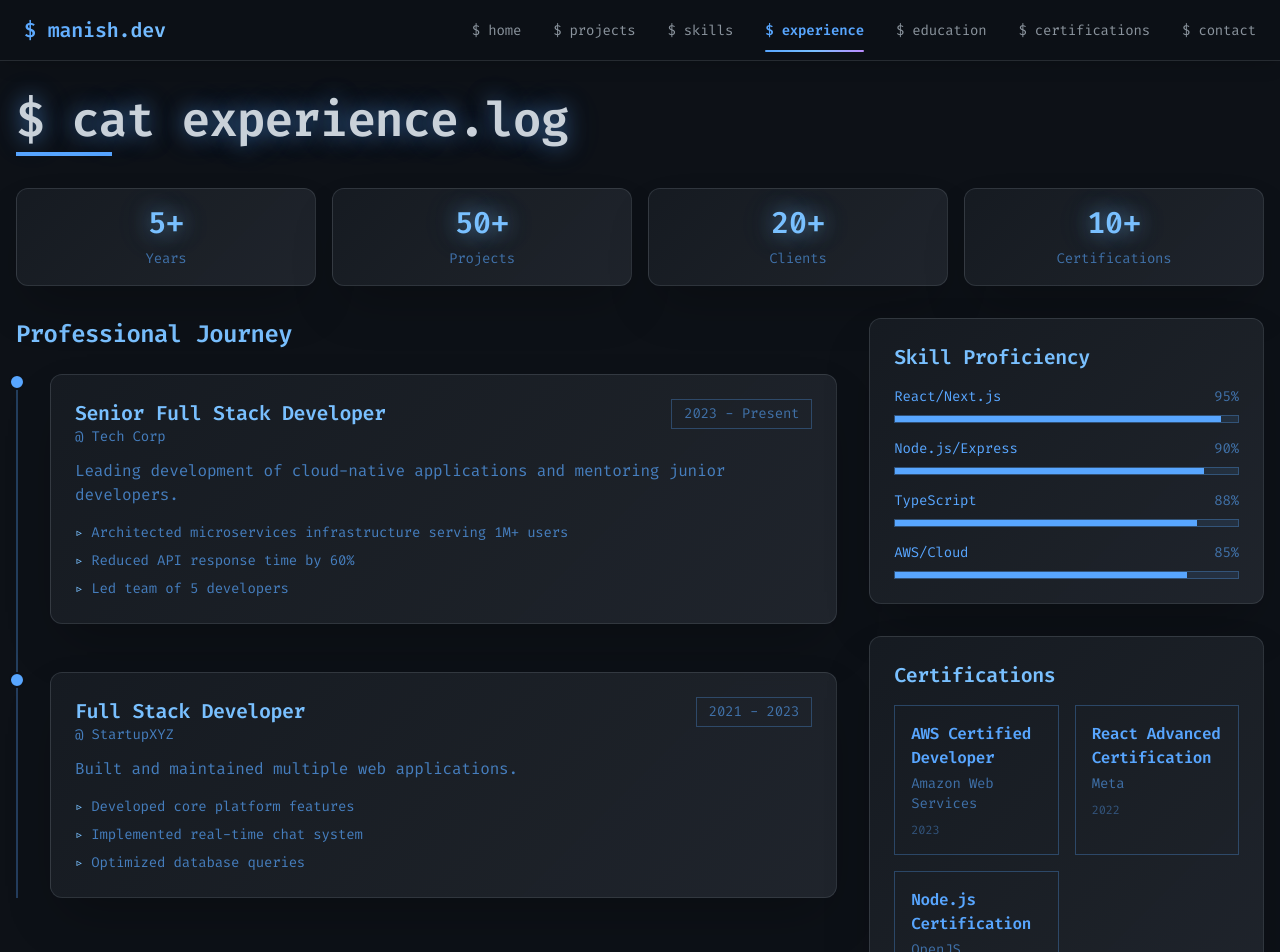
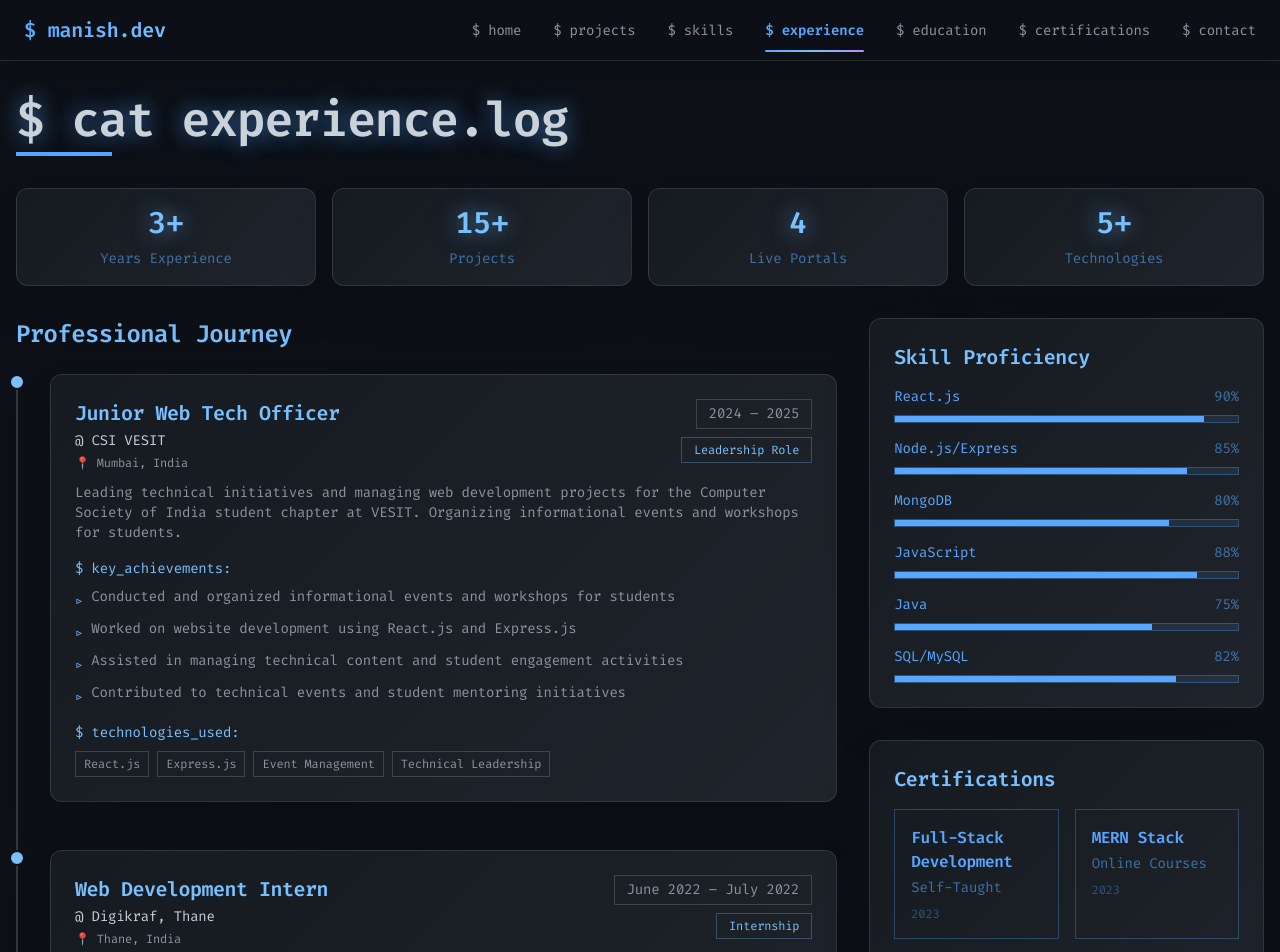
Before and after one commit to manishraje28/manish-portfolio, a React (Create React App) app: page /experience in a window 1280 px wide. Shown: the top 952 px of the page. Built offline with nearby package versions, Linux system fonts and the light colour scheme.

Commit message:
Update experience page with actual resume data - CSI VESIT & Digicraft internship details

```diff
--- a/src/pages/experience-journey/components/TimelineItem.jsx
+++ b/src/pages/experience-journey/components/TimelineItem.jsx
@@ -2,36 +2,73 @@ import React from 'react';
 
 const TimelineItem = ({ experience, index }) => {
   return (
-    <div className="relative pl-8 pb-12 border-l-2 border-terminal-text/30 last:pb-0">
+    <div className="relative pl-8 pb-12 border-l-2 border-terminal-text-muted/30 last:pb-0">
       {/* Timeline dot */}
-      <div className="absolute left-[-9px] top-0 w-4 h-4 rounded-full bg-terminal-text border-2 border-terminal-bg"></div>
+      <div className="absolute left-[-9px] top-0 w-4 h-4 rounded-full bg-terminal-accent border-2 border-terminal-bg"></div>
 
-      <div className="terminal-window p-6">
-        <div className="flex justify-between items-start mb-3">
-          <div>
-            <h3 className="text-xl font-bold text-terminal-accent">
+      <div className="terminal-window p-4 md:p-6">
+        <div className="flex flex-wrap justify-between items-start gap-3 mb-3">
+          <div className="flex-1">
+            <h3 className="text-lg md:text-xl font-bold text-terminal-accent mb-1">
               {experience.title}
             </h3>
-            <p className="text-terminal-text/70 font-mono text-sm">
+            <p className="text-terminal-text-bright font-mono text-xs sm:text-sm mb-1">
               @ {experience.company}
             </p>
+            {experience.location && (
+              <p className="text-terminal-text-muted font-mono text-xs">
+                📍 {experience.location}
+              </p>
+            )}
           </div>
-          <span className="text-terminal-text/60 text-sm font-mono px-3 py-1 border border-terminal-text/30">
+          <div className="flex flex-col items-end gap-2">
+            <span className="text-terminal-text-muted text-xs sm:text-sm font-mono px-3 py-1 border border-terminal-text-muted/30 whitespace-nowrap">
               {experience.period}
             </span>
+            {experience.type && (
+              <span className="text-terminal-accent text-xs font-mono px-3 py-1 border border-terminal-accent/30">
+                {experience.type}
+              </span>
+            )}
+          </div>
         </div>
 
-        <p className="text-terminal-text/70 mb-4">{experience.description}</p>
+        <p className="text-terminal-text-muted text-xs sm:text-sm mb-4 leading-relaxed">
+          {experience.description}
+        </p>
 
         {experience.achievements && (
+          <div className="mb-4">
+            <p className="text-terminal-accent font-mono text-xs sm:text-sm mb-2">
+              $ key_achievements:
+            </p>
             <ul className="space-y-2">
               {experience.achievements.map((achievement, i) => (
-              <li key={i} className="flex items-start gap-2 text-sm text-terminal-text/70">
-                <span className="text-terminal-accent">▹</span>
+                <li key={i} className="flex items-start gap-2 text-xs sm:text-sm text-terminal-text-muted">
+                  <span className="text-terminal-accent mt-1">▹</span>
                   {achievement}
                 </li>
               ))}
             </ul>
+          </div>
+        )}
+
+        {experience.skills && (
+          <div>
+            <p className="text-terminal-accent font-mono text-xs sm:text-sm mb-2">
+              $ technologies_used:
+            </p>
+            <div className="flex flex-wrap gap-2">
+              {experience.skills.map((skill, i) => (
+                <span
+                  key={i}
+                  className="text-xs px-2 py-1 border border-terminal-text-muted/30 text-terminal-text-muted font-mono hover:border-terminal-accent/50 hover:text-terminal-accent transition-colors"
+                >
+                  {skill}
+                </span>
+              ))}
+            </div>
+          </div>
         )}
       </div>
     </div>
--- a/src/pages/experience-journey/index.jsx
+++ b/src/pages/experience-journey/index.jsx
@@ -8,48 +8,58 @@ import SkillProgressChart from './components/SkillProgressChart';
 
 const ExperienceJourney = () => {
   const stats = [
-    { value: '5+', label: 'Years' },
-    { value: '50+', label: 'Projects' },
-    { value: '20+', label: 'Clients' },
-    { value: '10+', label: 'Certifications' },
+    { value: '3+', label: 'Years Experience' },
+    { value: '15+', label: 'Projects' },
+    { value: '4', label: 'Live Portals' },
+    { value: '5+', label: 'Technologies' },
   ];
 
   const experiences = [
     {
-      title: 'Senior Full Stack Developer',
-      company: 'Tech Corp',
-      period: '2023 - Present',
-      description: 'Leading development of cloud-native applications and mentoring junior developers.',
+      title: 'Junior Web Tech Officer',
+      company: 'CSI VESIT',
+      period: '2024 – 2025',
+      location: 'Mumbai, India',
+      type: 'Leadership Role',
+      description: 'Leading technical initiatives and managing web development projects for the Computer Society of India student chapter at VESIT. Organizing informational events and workshops for students.',
       achievements: [
-        'Architected microservices infrastructure serving 1M+ users',
-        'Reduced API response time by 60%',
-        'Led team of 5 developers',
+        'Conducted and organized informational events and workshops for students',
+        'Worked on website development using React.js and Express.js',
+        'Assisted in managing technical content and student engagement activities',
+        'Contributed to technical events and student mentoring initiatives',
       ],
+      skills: ['React.js', 'Express.js', 'Event Management', 'Technical Leadership']
     },
     {
-      title: 'Full Stack Developer',
-      company: 'StartupXYZ',
-      period: '2021 - 2023',
-      description: 'Built and maintained multiple web applications.',
+      title: 'Web Development Intern',
+      company: 'Digikraf, Thane',
+      period: 'June 2022 – July 2022',
+      location: 'Thane, India',
+      type: 'Internship',
+      description: 'Worked on various web portals including Edugrade, PropertyThane, CARZBOT and ThaneWeb, contributing to their development and enhancement.',
       achievements: [
-        'Developed core platform features',
-        'Implemented real-time chat system',
-        'Optimized database queries',
+        'Worked on various web portals including Edugrade, PropertyThane, CARZBOT and ThaneWeb',
+        'Contributing to their development and enhancement',
+        'Developed features using React.js and Express.js',
+        'Collaborated with team members on multiple projects simultaneously',
       ],
+      skills: ['React.js', 'Express.js', 'Node.js', 'Web Development', 'Team Collaboration']
     },
   ];
 
   const certifications = [
-    { name: 'AWS Certified Developer', issuer: 'Amazon Web Services', year: '2023' },
-    { name: 'React Advanced Certification', issuer: 'Meta', year: '2022' },
-    { name: 'Node.js Certification', issuer: 'OpenJS Foundation', year: '2021' },
+    { name: 'Full-Stack Development', issuer: 'Self-Taught', year: '2023' },
+    { name: 'MERN Stack', issuer: 'Online Courses', year: '2023' },
+    { name: 'Database Management', issuer: 'Academic', year: '2022' },
   ];
 
   const skills = [
-    { name: 'React/Next.js', level: 95 },
-    { name: 'Node.js/Express', level: 90 },
-    { name: 'TypeScript', level: 88 },
-    { name: 'AWS/Cloud', level: 85 },
+    { name: 'React.js', level: 90 },
+    { name: 'Node.js/Express', level: 85 },
+    { name: 'MongoDB', level: 80 },
+    { name: 'JavaScript', level: 88 },
+    { name: 'Java', level: 75 },
+    { name: 'SQL/MySQL', level: 82 },
   ];
 
   return (
--- a/src/pages/homepage/components/AboutSection.jsx
+++ b/src/pages/homepage/components/AboutSection.jsx
@@ -4,7 +4,7 @@ import { motion } from 'framer-motion';
 const AboutSection = () => {
   const stats = [
     { label: 'Years Experience', value: '5+' },
-    { label: 'Projects Completed', value: '50+' },
+    { label: 'Projects Completed', value: '10+' },
     { label: 'Technologies', value: '20+' },
     { label: 'Coffee Consumed', value: '∞' },
   ];
--- a/src/pages/homepage/components/SkillsPreviewSection.jsx
+++ b/src/pages/homepage/components/SkillsPreviewSection.jsx
@@ -15,12 +15,12 @@ const SkillsPreviewSection = () => {
     },
     {
       title: 'DevOps',
-      skills: ['Docker', 'AWS', 'CI/CD', 'Nginx', 'Linux'],
+      skills: ['Docker', 'AWS', 'CI/CD', 'Linux'],
       icon: '🚀',
     },
     {
       title: 'Tools',
-      skills: ['Git', 'VS Code', 'Figma', 'Postman', 'Jest'],
+      skills: ['Git', 'VS Code', 'Figma', 'Postman'],
       icon: '🛠️',
     },
   ];
--- a/src/pages/project-portfolio/index.jsx
+++ b/src/pages/project-portfolio/index.jsx
@@ -10,8 +10,8 @@ const ProjectPortfolio = () => {
 
   const stats = [
     { value: '15+', label: 'Projects' },
-    { value: '4', label: 'Live Platforms' },
-    { value: '10k+', label: 'Users' },
+    { value: '3', label: 'Live Platforms' },
+    // { value: '10k+', label: 'Users' },
     { value: '100%', label: 'Learning' },
   ];
 
@@ -49,9 +49,9 @@ const ProjectPortfolio = () => {
     {
       title: 'Edugrade Portal',
       description: 'Worked on website development using React.js and Express.js. Contributed to development and enhancement of the educational portal.',
-      tech: ['React', 'Express', 'Node.js'],
+      tech: ['HTML', 'Javascript', 'ASP.Net'],
       status: 'live',
-      demo: '#',
+      demo: 'https://www.edgrade.com/',
       github: '#',
       period: 'June 2022 - July 2022',
       type: 'Web Development'
@@ -59,29 +59,29 @@ const ProjectPortfolio = () => {
     {
       title: 'PropertyThane Portal',
       description: 'Worked on various web portals contributing to their development and enhancement using modern web technologies.',
-      tech: ['React', 'Node.js', 'Express'],
+      tech: ['HTML', 'CSS', 'JavaScript', 'ASP.NET'],
       status: 'live',
-      demo: '#',
+      demo: 'https://www.propertythane.com/',
       github: '#',
       period: 'June 2022 - July 2022',
       type: 'Web Development'
     },
-    {
-      title: 'CARZBOT Portal',
-      description: 'Contributed to development and enhancement of CARZBOT web portal using React.js and Express.js.',
-      tech: ['React', 'Express', 'Node.js'],
-      status: 'live',
-      demo: '#',
-      github: '#',
-      period: 'June 2022 - July 2022',
-      type: 'Web Development'
-    },
+    // {
+    //   title: 'CARZBOT Portal',
+    //   description: 'Contributed to development and enhancement of CARZBOT web portal using React.js and Express.js.',
+    //   tech: ['React', 'Express', 'Node.js'],
+    //   status: 'live',
+    //   demo: '#',
+    //   github: '#',
+    //   period: 'June 2022 - July 2022',
+    //   type: 'Web Development'
+    // },
     {
       title: 'ThaneWeb Portal',
       description: 'Worked on ThaneWeb portal development and enhancement using React.js and Express.js.',
-      tech: ['React', 'Express', 'Node.js'],
+      tech: ['HTML', 'CSS', 'JavaScript'],
       status: 'live',
-      demo: '#',
+      demo: 'https://www.thaneweb.com/thane-city/index.html',
       github: '#',
       period: 'June 2022 - July 2022',
       type: 'Web Development'
@@ -102,7 +102,7 @@ const ProjectPortfolio = () => {
       tech: ['Java', 'MySQL', 'Swing'],
       status: 'completed',
       demo: '#',
-      github: '#',
+      github: 'https://github.com/manishraje28/Railway-Management-System',
       period: '2022',
       type: 'Desktop Application'
     },
--- a/src/pages/skills-expertise/index.jsx
+++ b/src/pages/skills-expertise/index.jsx
@@ -10,10 +10,10 @@ const SkillsExpertise = () => {
   const [selectedCategory, setSelectedCategory] = useState('all');
 
   const stats = [
-    { value: '20+', label: 'Technologies' },
-    { value: '5+', label: 'Years Exp.' },
-    { value: '100+', label: 'Projects' },
-    { value: '10+', label: 'Certifications' },
+    { value: '15+', label: 'Technologies' },
+    // { value: '5+', label: 'Years Exp.' },
+    { value: '15+', label: 'Projects' },
+    { value: '5+', label: 'Certifications' },
   ];
 
   const categories = ['all', 'frontend', 'backend', 'devops', 'tools'];
@@ -23,42 +23,42 @@ const SkillsExpertise = () => {
       name: 'React.js',
       icon: '⚛️',
       level: 95,
-      experience: '5+ years',
+      experience: '3+ years',
       category: 'frontend',
     },
     {
       name: 'Node.js',
       icon: '🟢',
       level: 90,
-      experience: '4+ years',
+      experience: '2+ years',
       category: 'backend',
     },
     {
       name: 'TypeScript',
       icon: '💙',
       level: 88,
-      experience: '3+ years',
+      experience: '2+ years',
       category: 'frontend',
     },
     {
       name: 'MongoDB',
       icon: '🍃',
       level: 85,
-      experience: '4+ years',
+      experience: '2+ years',
       category: 'backend',
     },
     {
       name: 'Docker',
       icon: '🐳',
       level: 82,
-      experience: '3+ years',
+      experience: '1+ years',
       category: 'devops',
     },
     {
       name: 'AWS',
       icon: '☁️',
       level: 80,
-      experience: '2+ years',
+      experience: '1+ years',
       category: 'devops',
     },
     {
@@ -72,7 +72,7 @@ const SkillsExpertise = () => {
       name: 'Git',
       icon: '🔧',
       level: 90,
-      experience: '5+ years',
+      experience: '4+ years',
       category: 'tools',
     },
   ];
```
Lines whose indentation alone changed are shown as unchanged.
